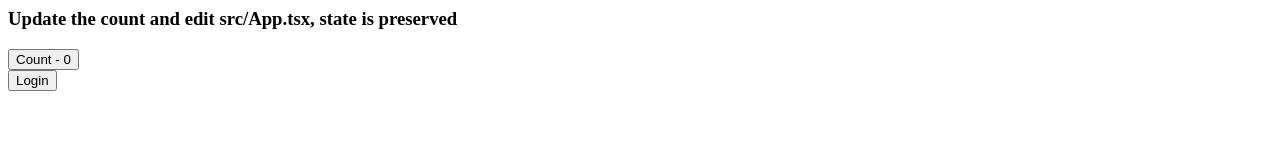
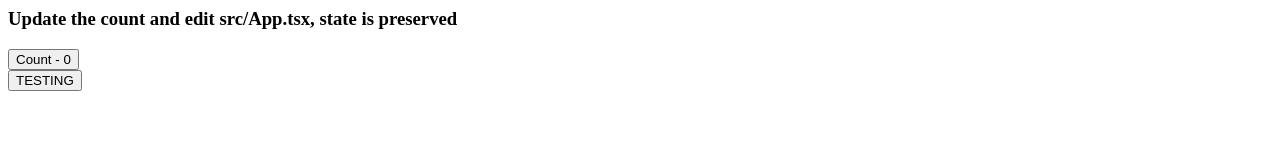
Before and after one commit to FizzingForWurf/NUSTimeTable, a React app: page / in a window 1280 px wide. Shown: the part 138-298 px from the top of the page. Built offline with nearby package versions, Linux system fonts and the light colour scheme; no server answers.

Commit message:
Replace react-toasitify with react-hot-toast

```diff
--- a/package.json
+++ b/package.json
@@ -23,11 +23,11 @@
     "firebase": "^9.22.1",
     "react": "^18.2.0",
     "react-dom": "^18.2.0",
+    "react-hot-toast": "^2.4.1",
     "react-icons": "^4.8.0",
     "react-loader-spinner": "^5.3.4",
     "react-redux": "^8.0.5",
     "react-router-dom": "^6.11.2",
-    "react-toastify": "^9.1.3",
     "sass": "^1.62.1"
   },
   "devDependencies": {
--- a/src/views/Timetable.tsx
+++ b/src/views/Timetable.tsx
@@ -1,16 +1,25 @@
+import { useSelector } from 'react-redux';
 import { Counter } from '../Counter';
-import { ToastContainer, toast } from 'react-toastify';
-import 'react-toastify/dist/ReactToastify.css';
-
-const notify = () => toast('Wow so easy!');
+import { toast } from 'react-hot-toast';
+import { RootState } from '../redux/store';
+import { firebaseGetCurrentUser } from '../Firebase/FirebaseAuth';
 
 export const Timetable = () => {
+  const curState = useSelector((state: RootState) => state);
+
   return (
     <>
       <h1>React TypeScript Webpack Starter Template</h1>
       <Counter />
-      <button onClick={notify}>Login</button>
-      <ToastContainer />
+      <button
+        onClick={() => {
+          toast('Wow so easy!');
+          firebaseGetCurrentUser();
+          console.log(curState);
+        }}
+      >
+        TESTING
+      </button>
     </>
   );
 };
```
Also changed, not shown: 1 other file (tests, documents, lock files or other folders).
